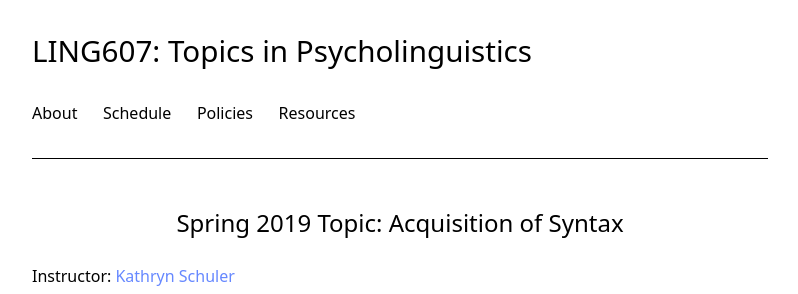
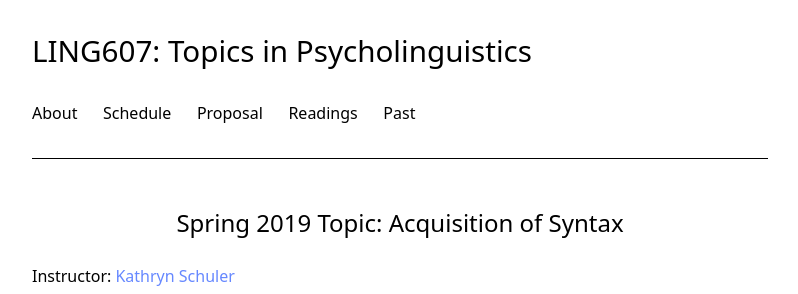
Before and after one commit to kschuler/ling001, a Jekyll site: the page built from index.md, in a window 1280 px wide and 900 px high. Shown: the top 294 px of the window, without its empty margins (240-1038 px from the left). Built offline with Jekyll 4.4.1, drawn with Linux system fonts in a browser that asks for light colours.

Commit message:
Update _config.yml

```diff
--- a/_config.yml
+++ b/_config.yml
@@ -23,8 +23,9 @@ dark_theme: false            # enables dark mode
 navigation:                  # (optional) site navigation in the header
   About: index.md
   Schedule: index.html#schedule
-  Policies: index.html#policies
-  Resources: index.html#resources
+  Proposal: index.html#proposal
+  Readings: index.html#readings
+  Past: index.html#past-ling607s
 
 icons:                       # (optional) icons in the header, see http://fontawesome.com/icons
   envelope: "mailto:"
```
